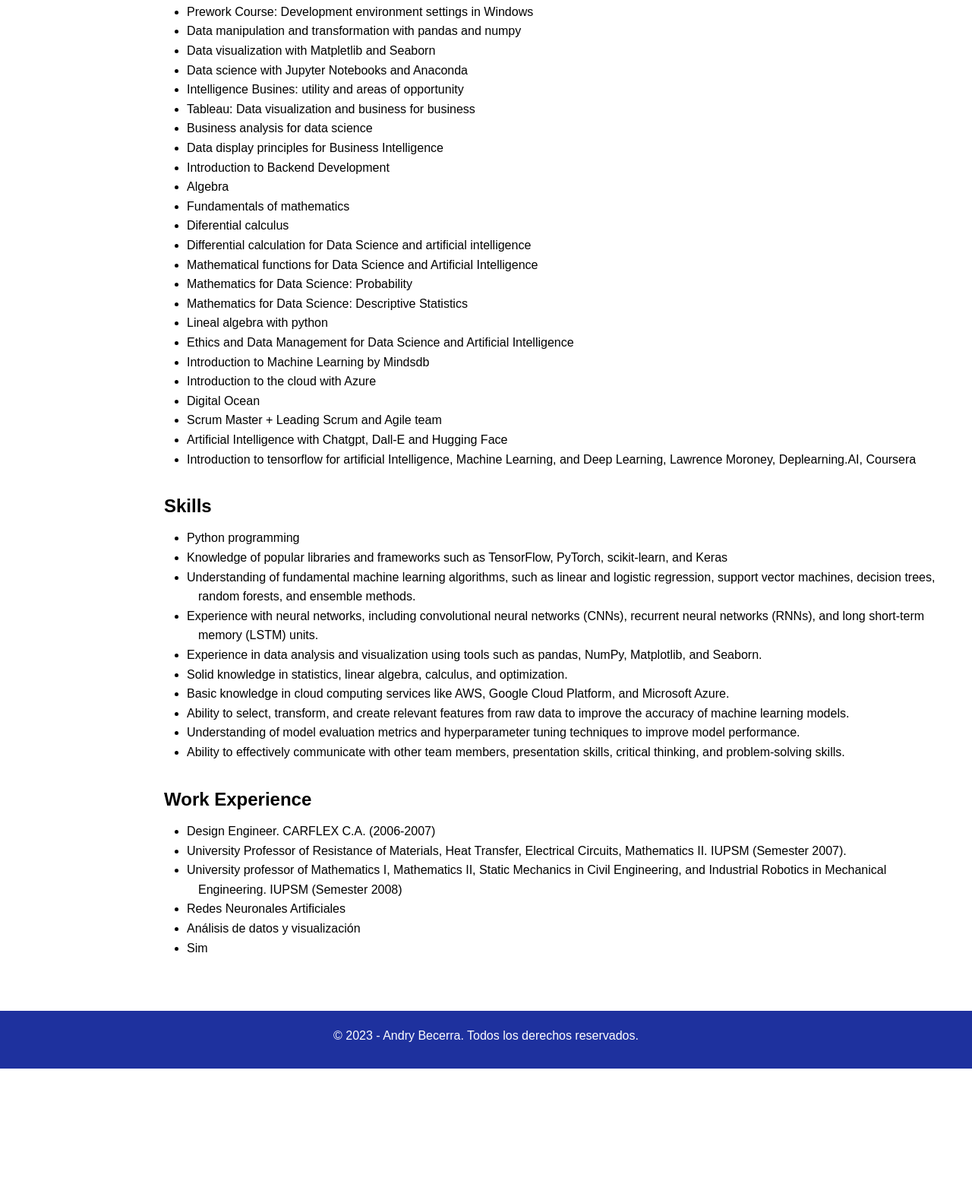
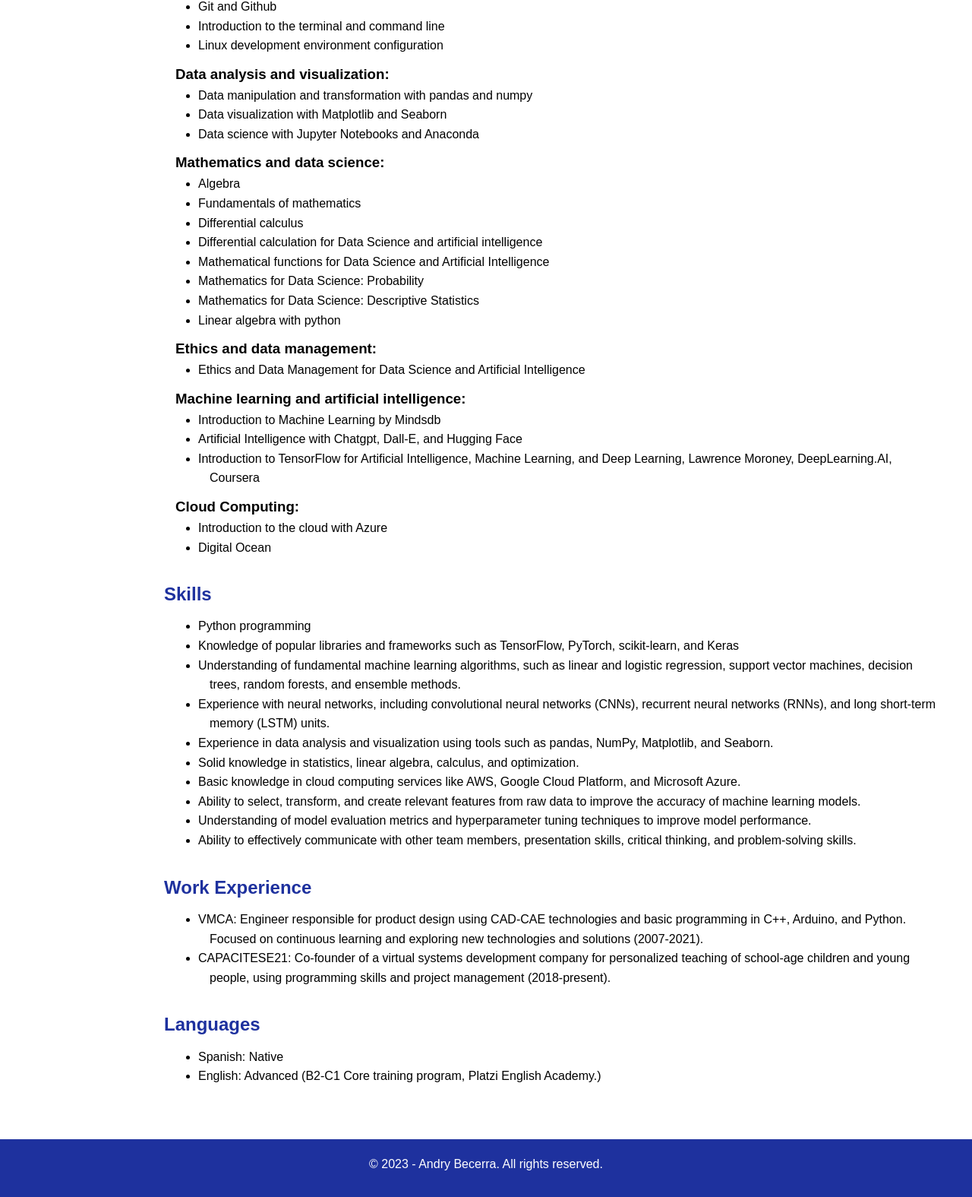
Before and after one commit to andryjbv/andryjbv.github.io, a plain HTML site: page index.html in a window 1280 px wide. Shown: the part 821-2396 px from the top of the page at 76% size. Before the commit the page ends 2227 px from the top, so only its background shows below. Drawn offline with Linux system fonts and the light colour scheme.

Commit message:
Web modificated

```diff
--- a/index.html
+++ b/index.html
@@ -16,6 +16,7 @@
         <li><a href="#skills">Skills</a></li>
         <li><a href="#experience">Experience</a></li>
         <li><a href="#projects">Projects</a></li>
+        <li><a href="#languages">Languages</a></li>
       </ul>
     </nav>
   </aside>
@@ -27,10 +28,10 @@
         <img src="AJBV2.png" alt="Foto de Juan Pérez" class="profile-picture">
         <div>
           <h1>Andry Becerra</h1>
-          <h2>Machine Learning Engineer with background in Mecanical Engineering</h2>
+          <h2 class="titleheader">Machine Learning Engineer with background in Mecanical Engineering</h2>
           <ul>
             <li>Email: andryjbv@gmail.com</li>
-            <li>Teléfono: +58 424 711 7102</li>
+            <li>Phone: +58 424 711 7102</li>
           </ul>
         </div>
       </div>
@@ -38,6 +39,7 @@
         <a href="https://www.linkedin.com/in/tu-perfil" class="linkedin-link" target="_blank">LinkedIn</a>
         <a href="https://github.com/tu-usuario" class="github-link" target="_blank">GitHub</a>
         <a href="https://www.hackerrank.com/tu-usuario" class="hackerrank-link" target="_blank">HackerRank</a>
+        <a href="https://platzi.com/p/andryjbv/" class="platzi-link" target="_blank">Platzi</a>
       </div>
     </div>
   </header>
@@ -61,43 +63,60 @@
 
     <section id="courses">
       <h2>Relevant Machine Learning Courses</h2>
+      <h3>Python and programming</h3>
       <ul>
-        <li>Basic Python course, Platzi</li>
-        <li>Fundamentals of Python, Platzi</li>
+        <li>Basic Python course</li>
+        <li>Fundamentals of Python</li>
         <li>Python basic, Hackerrank</li>
-        <li>Python: Comprehensions, functions and error management, Platzi</li>
+        <li>Python: Comprehensions, functions and error management</li>
         <li>Python: virtual environments and pip</li>
         <li>Regular expressions</li>
         <li>Computational thinking with python</li>
         <li>Object-oriented programming</li>
+      </ul>
+
+      <h3>Tools and development environments:</h3>
+      <ul>
         <li>Git and Github</li>
         <li>Introduction to the terminal and command line</li>
         <li>Linux development environment configuration</li>
-        <li>Prework Course: Development environment settings in Windows</li>
+      </ul>
+
+      <h3>Data analysis and visualization:</h3>
+      <ul>
         <li>Data manipulation and transformation with pandas and numpy</li>
-        <li>Data visualization with Matpletlib and Seaborn</li>
+        <li>Data visualization with Matplotlib and Seaborn</li>
         <li>Data science with Jupyter Notebooks and Anaconda</li>
-        <li>Intelligence Busines: utility and areas of opportunity</li>
-        <li>Tableau: Data visualization and business for business</li>
-        <li>Business analysis for data science</li>
-        <li>Data display principles for Business Intelligence</li>
-        <li>Introduction to Backend Development</li>
+      </ul>
+
+      <h3>Mathematics and data science:</h3>
+      <ul>
         <li>Algebra</li>
         <li>Fundamentals of mathematics</li>
-        <li>Diferential calculus</li>
+        <li>Differential calculus</li>
         <li>Differential calculation for Data Science and artificial intelligence</li>
         <li>Mathematical functions for Data Science and Artificial Intelligence</li>
         <li>Mathematics for Data Science: Probability</li>
         <li>Mathematics for Data Science: Descriptive Statistics</li>
-        <li>Lineal algebra with python</li>
+        <li>Linear algebra with python</li>
+      </ul>
+
+      <h3>Ethics and data management:</h3>
+      <ul>
         <li>Ethics and Data Management for Data Science and Artificial Intelligence</li>
+      </ul>
+
+      <h3>Machine learning and artificial intelligence:</h3>
+      <ul>
         <li>Introduction to Machine Learning by Mindsdb</li>
+        <li>Artificial Intelligence with Chatgpt, Dall-E, and Hugging Face</li>
+        <li>Introduction to TensorFlow for Artificial Intelligence, Machine Learning, and Deep Learning, Lawrence Moroney, DeepLearning.AI, Coursera</li>
+      </ul>
+
+      <h3>Cloud Computing:</h3>
+      <ul>
         <li>Introduction to the cloud with Azure</li>
         <li>Digital Ocean</li>
-        <li>Scrum Master + Leading Scrum and Agile team</li>
-        <li>Artificial Intelligence with Chatgpt, Dall-E and Hugging Face</li>
-        <li>Introduction to tensorflow for artificial Intelligence, Machine Learning, and Deep Learning, Lawrence Moroney, Deplearning.AI, Coursera</li>
-
       </ul>
     </section>
 
@@ -120,17 +139,25 @@
     <section id="experience">
         <h2>Work Experience</h2>
         <ul>
-          <li>Design Engineer. CARFLEX C.A. (2006-2007)</li>
-          <li>University Professor of Resistance of Materials, Heat Transfer, Electrical Circuits, Mathematics II. IUPSM (Semester 2007).</li>
-          <li>University professor of Mathematics I, Mathematics II, Static Mechanics in Civil Engineering, and Industrial Robotics in Mechanical Engineering. IUPSM (Semester 2008)</li>
-          <li>Redes Neuronales Artificiales</li>
-          <li>Análisis de datos y visualización</li>
-          <li>Sim
-      </section>
+          <li>VMCA: Engineer responsible for product design using CAD-CAE technologies and basic programming in C++, Arduino, and Python. Focused on continuous learning and exploring new technologies and solutions (2007-2021).</li>
+          <li>CAPACITESE21: Co-founder of a virtual systems development company for personalized teaching of school-age children and young people, using programming skills and project management (2018-present).</li>
+
+    </section>
+
+    <section id="languages">
+      <h2>Languages</h2>
+      <ul>
+        <li>Spanish: Native</li>
+        <li>English: Advanced (B2-C1 Core training program, Platzi English Academy.)</li>
+      </ul>
+
+
+
+    </section>
   </main>
 
   <footer>
-    <p>&copy; 2023 - Andry Becerra. Todos los derechos reservados.</p>
+    <p>&copy; 2023 - Andry Becerra. All rights reserved.</p>
   </footer>
 </body>
 </html>
--- a/styles.css
+++ b/styles.css
@@ -28,6 +28,7 @@
 
   /* Estilos del aside y la navegación */
 /* ... */
+
 aside {
     grid-area: sidebar;
     background-color: #1E319E;
@@ -39,7 +40,9 @@ aside {
     width: 160px;
     border-top-right-radius: 15px;
     border-bottom-right-radius: 15px;
+    margin-left: 7px;
   }
+
   /* ... */
 
 
@@ -51,7 +54,7 @@ aside {
 
   nav a {
     color: white;
-    padding: 6px 15px;
+    padding: 3px 15px;
     border-radius: 5px;
     transition: background-color 0.3s;
     display: block;
@@ -69,6 +72,10 @@ aside {
     background-color: #1E319E;
     padding: 17px;
     color: white;
+    margin-left: 7px;
+    margin-right: 7px;
+    border-radius: 10px;
+
   }
 
   .header-content {
@@ -97,6 +104,12 @@ aside {
 
   h2 {
     margin-bottom: 10px;
+    color: #1E319E;
+  }
+
+  .titleheader {
+    margin-bottom: 10px;
+    color:white;
   }
 
   ul, p {
@@ -157,7 +170,7 @@ aside {
 
   .header-right a {
     display: block;
-    padding: 10px;
+    padding: 5px;
     background-color: white;
     color: #1E319E;
     border-radius: 5px;
@@ -172,12 +185,23 @@ aside {
   }
   /*...*/
 
-  #summary ul, #education ul, #courses ul, #skills ul, #experience ul {
-    margin-left: 30px;
+  #summary ul, #education ul, #courses ul, #skills ul, #experience ul, #languages ul {
+    margin-left: 45px;
   }
 
-  #summary li, #education li, #courses li, #skills li, #experience li {
+  #summary li, #education li, #courses li, #skills li, #experience li, #languages li {
   list-style-type: disc;
   padding-left: 15px;
   text-indent: -15px;
   }
+
+  h3 {
+    padding-left: 15px;
+  }
+
+
+  @media only screen and (max-width: 1100px) {
+    aside {
+      display: none;
+    }
+  }
```
